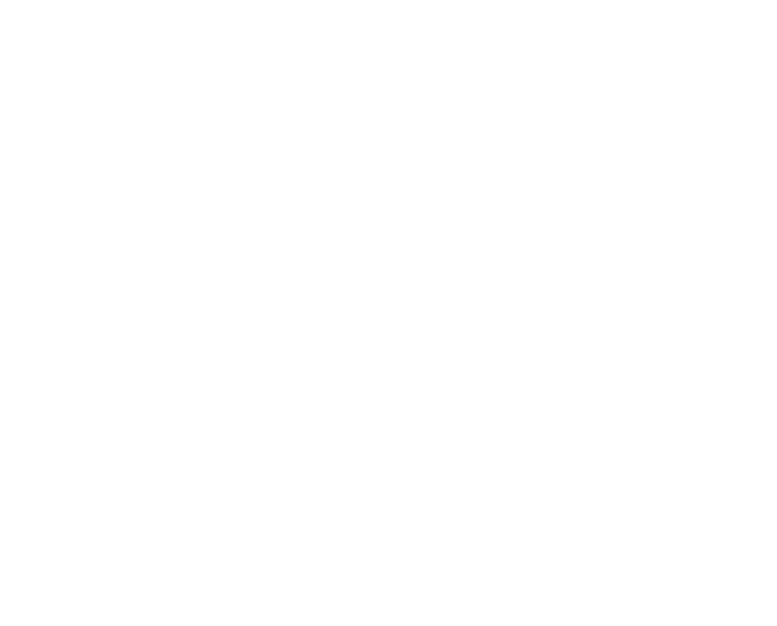
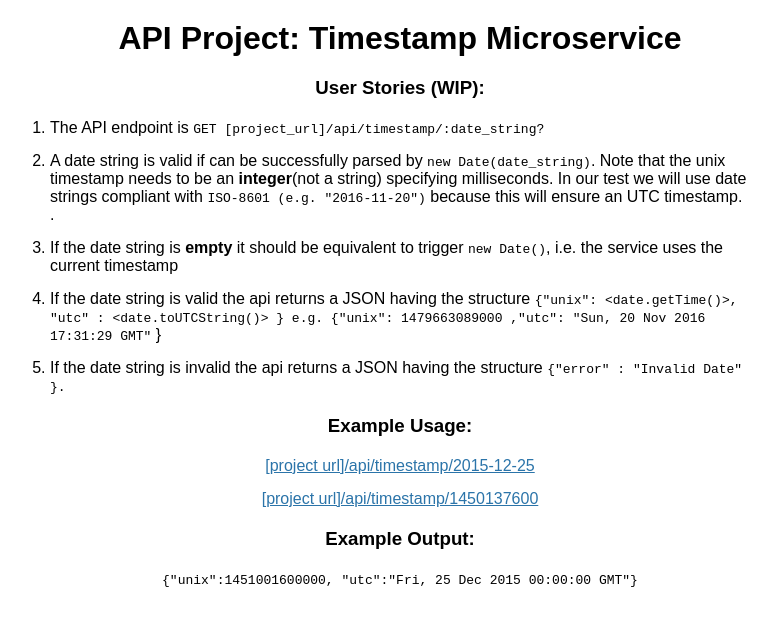
Before and after one commit to envincebal/node-timestamp, a website: page views/index.html in a window 1280 px wide. Shown: the whole page, without its empty margins (240-1017 px from the left). Drawn offline with Linux system fonts and the light colour scheme; files that its build step writes are made by us from their sources.

Commit message:
Added basic styling

```diff
--- a/public/style.css
+++ b/public/style.css
@@ -1,17 +1,34 @@
-const getUnix = (param) => {
-  let UNIX = Date.parse(param);
-  if (UNIX) {
-    return UNIX;
-  } else {
-    return parseInt(param);
-  }
+*{
+  margin: 0;
+  padding: 0;
+  box-sizing: border-box;
 }
 
-const getUTC = (param) => {
+body{
+  font-family: Arial, Helvetica, sans-serif;
+}
 
-  if(typeof param === "string"){
-    return new Date(param).toUTCString();
-  }else if (typeof param === "number"){
-    return new Date(param).toUTCString();
-  }
+.container{
+  margin: 0 auto;
+  max-width: 700px;
 }
+
+.title {
+  text-align: center;
+  margin: 20px 0;
+}
+
+.examples{
+  text-align: center;
+  list-style-type: none;
+}
+
+li{
+  margin: 15px 0;
+}
+
+a:visited,
+a:link,
+a:active{
+  color: #2B74A9;
+}
--- a/server.js
+++ b/server.js
@@ -1,5 +1,5 @@
-const express = require("express");
-const app = express();
+var express = require("express");
+var app = express();
 var PORT = process.env.PORT || 3000;
 
 app.use(express.static("public"));
--- a/views/index.html
+++ b/views/index.html
@@ -1,5 +1,6 @@
 <!DOCTYPE html>
 <html lang="en">
+
 <head>
   <meta charset="UTF-8">
   <meta name="viewport" content="width=device-width, initial-scale=1.0">
@@ -7,7 +8,46 @@
   <title>Node Timestamp Microservice</title>
   <link type="text/css" rel="stylesheet" href="style.css">
 </head>
+
 <body>
+  <div class="container">
+    <h1 class="title">API Project: Timestamp Microservice</h1>
+    <div>
+      <h3 class="title">User Stories (WIP):</h3>
+      <ol>
+        <li>The API endpoint is <code>GET [project_url]/api/timestamp/:date_string?</code></li>
+        <li>A date string is valid if can be successfully parsed by <code>new Date(date_string)</code>. Note that the unix timestamp needs
+          to be an <strong>integer</strong>(not a string) specifying milliseconds. In our test we will use date strings compliant with <code>ISO-8601
+          (e.g. "2016-11-20")</code> because this will ensure an UTC timestamp. .
+        </li>
+        <li>If the date string is <strong>empty</strong> it should be equivalent to trigger <code>new Date()</code>, i.e. the service uses the current timestamp</li>
+        <li>If the date string is valid the api returns a JSON having the structure
+          <code>{"unix":
+              &lt;date.getTime()&gt;, "utc" :
+                &lt;date.toUTCString()&gt; } e.g. {"unix": 1479663089000 ,"utc": "Sun, 20 Nov 2016 17:31:29 GMT"</code>
+          }</li>
+        <li>If the date string is invalid the api returns a JSON having the structure
+          <code>{"error" : "Invalid Date" }.</code>
+        </li>
+      </ol>
+    </div>
+    <div>
+      <h3 class="title">Example Usage:</h3>
+      <ul class="examples">
+        <li>
+          <a href="">[project url]/api/timestamp/2015-12-25</a>
+        </li>
+        <li>
+          <a href="">[project url]/api/timestamp/1450137600</a>
+        </li>
+      </ul>
+    </div>
+    <div>
+      <h3 class="title">Example Output:</h3>
+      <p class="examples"><code>{"unix":1451001600000, "utc":"Fri, 25 Dec 2015 00:00:00 GMT"}</code></p>
+    </div>
+  </div>
 
 </body>
+
 </html>
```
